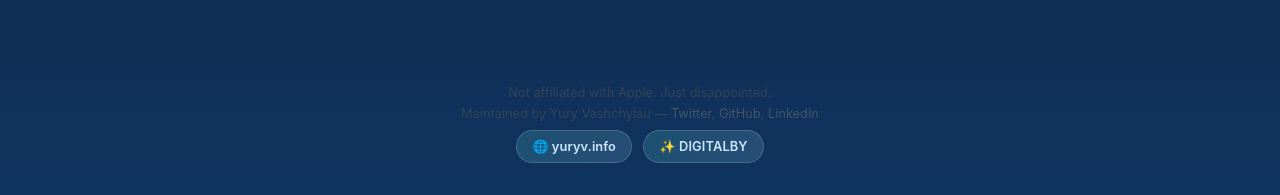
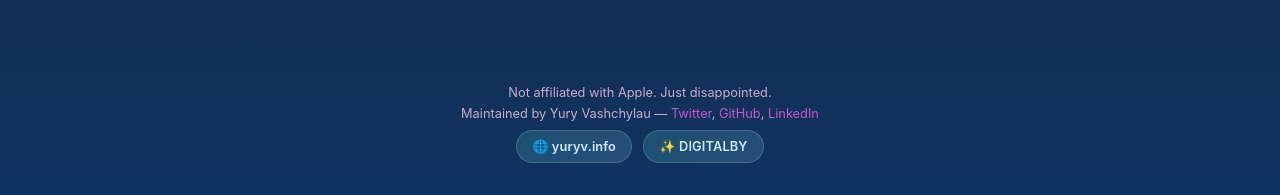
Before and after one commit to digitalby/isicloud5gb.lol, a plain HTML site: page www/index.html in a window 1280 px wide. Shown: the part 1052-1247 px from the top of the page. Drawn offline with Linux system fonts and the light colour scheme; a script that the page names is missing.

Commit message:
Improve footer visibility

```diff
--- a/www/index.html
+++ b/www/index.html
@@ -256,7 +256,7 @@
 
     footer {
       padding: 2rem;
-      color: #334455;
+      color: #ccaacc;
       font-size: 0.8rem;
       display: flex;
       flex-direction: column;
@@ -265,12 +265,12 @@
     }
 
     footer a {
-      color: #445566;
+      color: #cc55cc;
       text-decoration: none;
     }
 
     footer a:hover {
-      color: #8899aa;
+      color: #cc00cc;
     }
 
     .footer-links {
```
